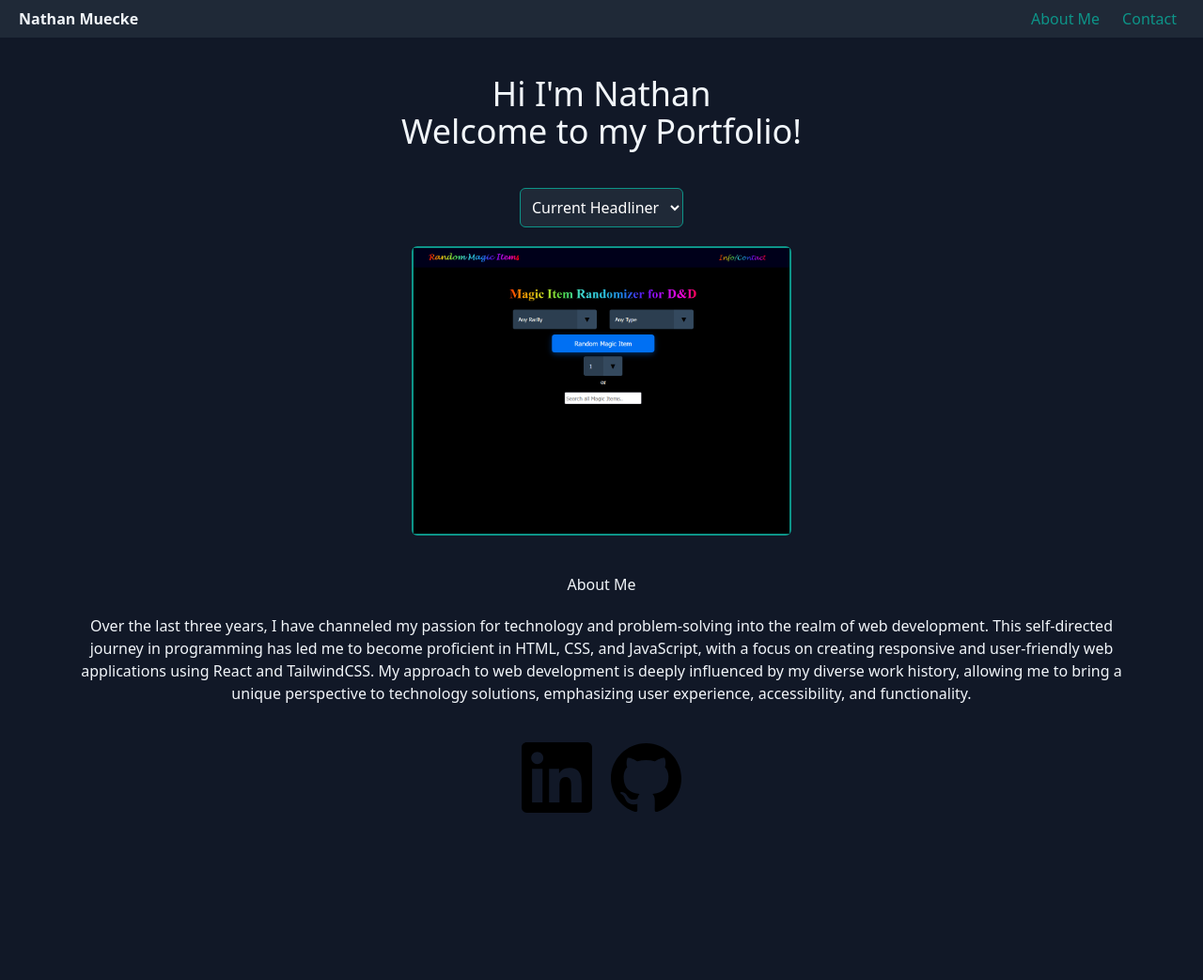
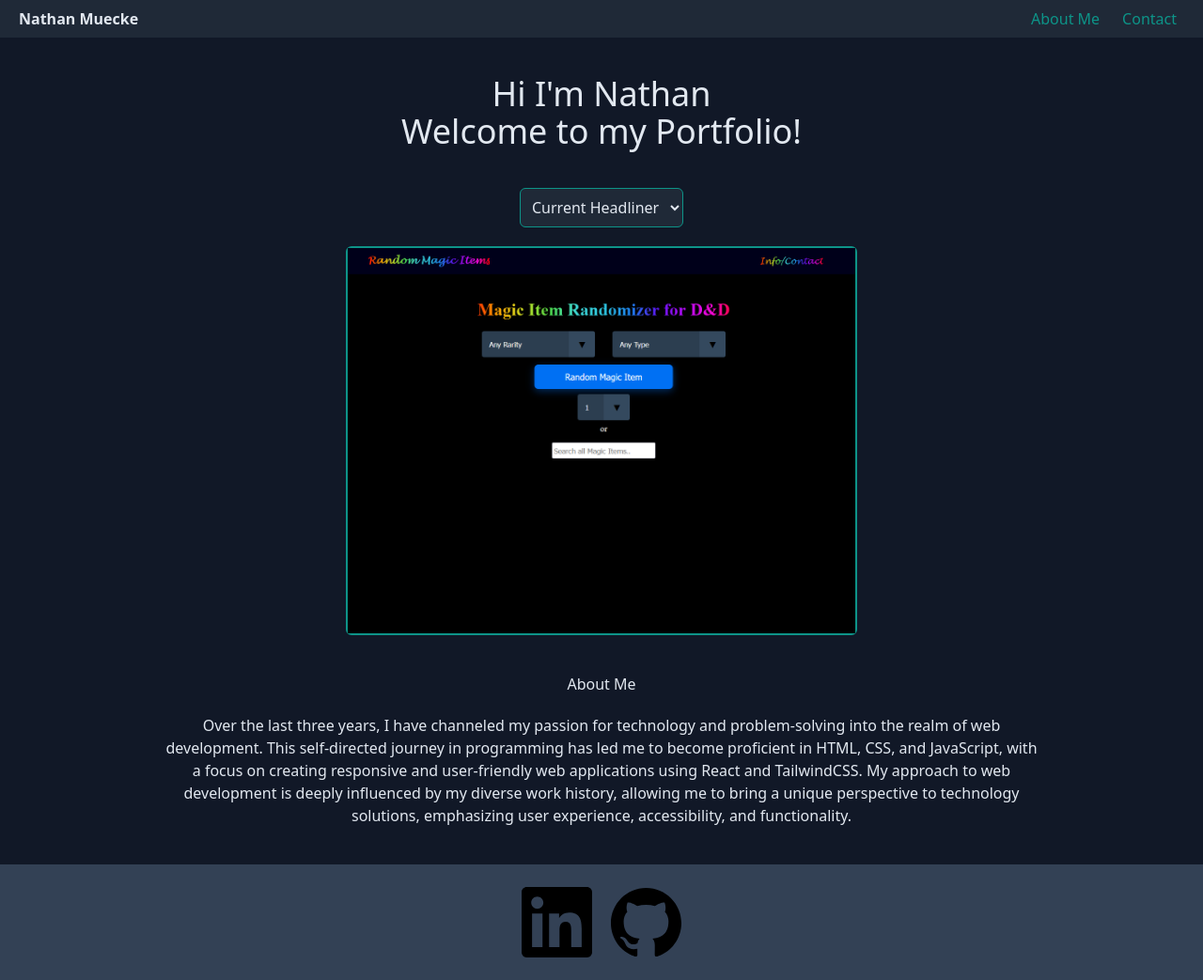
Before and after one commit to nrmuecke/PortfolioV2, a website: page index.html in a window 1280 px wide. Shown: the whole page at 94% size. Before the commit the page ends 889 px from the top, so only its background shows below. Drawn offline with Linux system fonts and the light colour scheme.

Commit message:
styling changes

```diff
--- a/index.html
+++ b/index.html
@@ -16,7 +16,9 @@
     <nav class="w-full relative">
       <!-- Flex Container -->
       <div class="flex items-center justify-between bg-gray-800 h-10">
-        <h2 class="font-bold text-slate-100 pl-5">Nathan Muecke</h2>
+        <a href="index.html" class="text-slate-200 pl-5 font-bold"
+          >Nathan Muecke</a
+        >
         <div class="flex space-x-6 pr-7">
           <a href="#aboutMe" class="text-teal-600 hover:text-teal-400"
             >About Me</a
@@ -31,7 +33,7 @@
     <header>
       <div
         id="intro"
-        class="text-slate-100 text-center text-4xl pt-10 bg-gray-900"
+        class="text-slate-200 text-center text-4xl pt-10 bg-gray-900"
       >
         <h1>Hi I'm Nathan</h1>
         <h1>Welcome to my Portfolio!</h1>
@@ -45,7 +47,7 @@
       >
         <select
           id="select"
-          class="bg-gray-800 text-white border rounded-md p-2 hover:border-teal-400 mb-5 border-teal-600 focus:ring-opacity-50"
+          class="bg-gray-800 text-slate-200 border rounded-md p-2 hover:border-teal-400 mb-5 border-teal-600 focus:ring-opacity-50"
         >
           <option value="headliner">Current Headliner</option>
           <option value="jspractice">JavaScript</option>
@@ -55,16 +57,15 @@
       </div>
       <!-- Project area -->
       <div
-        class="flex items-center justify-center flex-wrap space-x-4 space-y-4 bg-gray-900"
+        class="flex flex-row items-center justify-center flex-wrap space-x-4 space-y-4 bg-gray-900 mx-2 lg:mx-24 xl:mx-46"
       >
         <!-- Project Tile RMI -->
         <div
           id="headliner"
-          class="headliner border-2 border-teal-600 hover:border-softGold rounded-md"
+          class="headliner border-2 border-teal-600 hover:border-softGold rounded-md w-full md:w-7/12 lg:w-6/12 xl:w-5/12"
         >
           <a href="https://randommagicitems.com/" target="_blank"
             ><img
-              style="width: 400px; height: 304px"
               src="img/randommagicitems.png"
               alt="Screenshot of Random Magic Items Website"
           /></a>
@@ -144,7 +145,7 @@
         <!-- Project Tile Elminster -->
         <div
           id="Elminster"
-          class="rawhtmlcss hidden border-2 border-teal-600 hover:border-softGold rounded-md"
+          class="hidden rawhtmlcss border-2 border-teal-600 hover:border-softGold rounded-md"
         >
           <a
             href="https://nrmuecke.github.io/tributepage/tribute.html"
@@ -158,7 +159,7 @@
         <!-- Project Tile Practice documentation html -->
         <div
           id="practiceDocumentation"
-          class="rawhtmlcss hidden border-2 border-teal-600 hover:border-softGold rounded-md"
+          class="hidden rawhtmlcss border-2 border-teal-600 hover:border-softGold rounded-md"
         >
           <a href="https://nrmuecke.github.io/testdoc/doc.html" target="_blank"
             ><img
@@ -170,7 +171,7 @@
         <!-- Project Tile Magic Items Storefront -->
         <div
           id="magicStore"
-          class="rawhtmlcss hidden border-2 border-teal-600 hover:border-softGold rounded-md"
+          class="hidden rawhtmlcss border-2 border-teal-600 hover:border-softGold rounded-md"
         >
           <a
             href="https://nrmuecke.github.io/magical-items-store/magicproducts.html"
@@ -199,10 +200,10 @@
       <!-- About Me Section -->
       <div
         id="aboutMe"
-        class="text-slate-100 text-center pt-10 bg-gray-900 pb-10"
+        class="text-slate-200 text-center pt-10 bg-gray-900 pb-10 mx-12 md:mx-36 lg:mx-44 xl:mx-74"
       >
         <h2 class="pb-5">About Me</h2>
-        <p class="mx-20">
+        <p>
           Over the last three years, I have channeled my passion for technology
           and problem-solving into the realm of web development. This
           self-directed journey in programming has led me to become proficient
@@ -216,9 +217,8 @@
       </div>
       <!-- Footer -->
       <div
-        style="padding-bottom: 24px"
         id="footer"
-        class="flex items-center justify-center flex-wrap pt-10"
+        class="flex items-center justify-center flex-wrap pt-6 pb-6 bg-slate-700"
       >
         <div style="padding-left: 10px; padding-right: 10px">
           <a
@@ -231,9 +231,7 @@
           /></a>
         </div>
         <div style="padding-left: 10px; padding-right: 10px">
-          <a
-            href="https://www.linkedin.com/in/nathan-muecke-b58908111/"
-            target="_blank"
+          <a href="https://github.com/nrmuecke" target="_blank"
             ><img
               style="width: 75px; height: 75px"
               src="img/github.svg"
```
Also changed, not shown: css/main.css, 1 other file.
